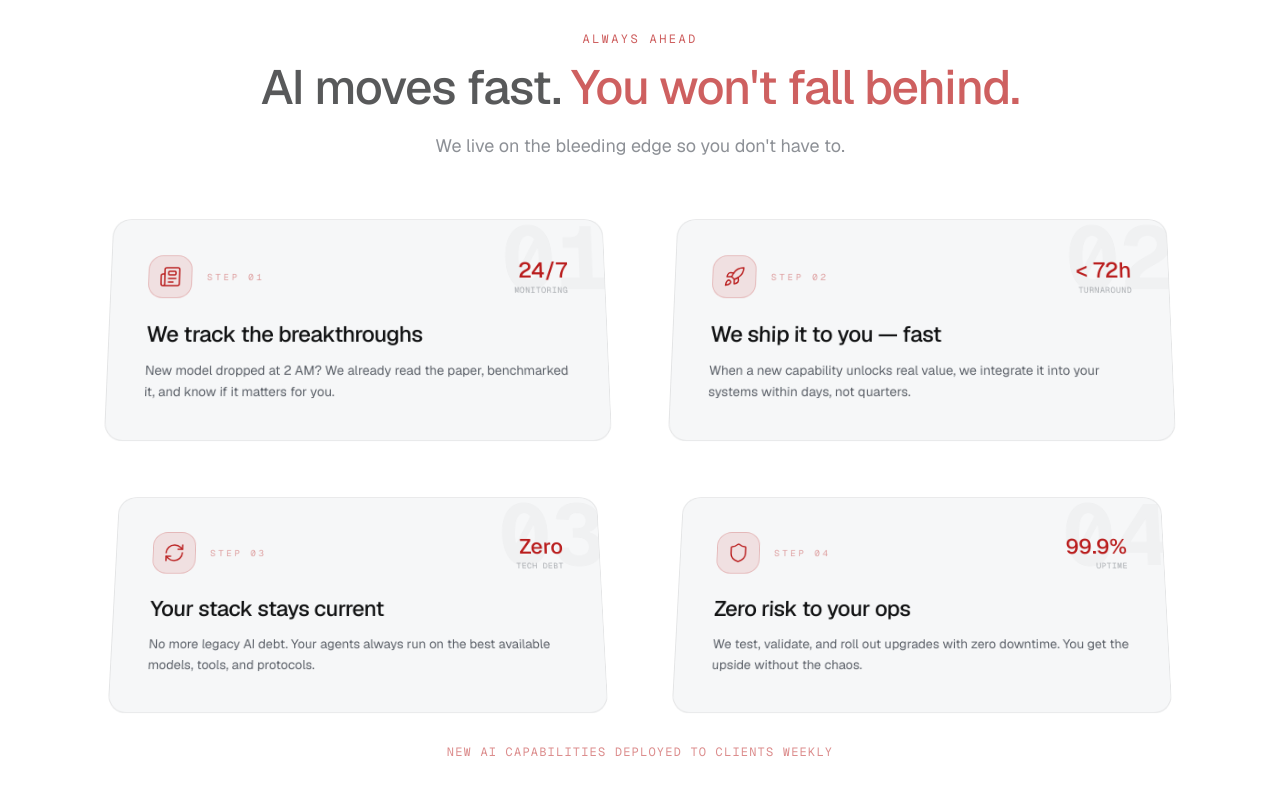
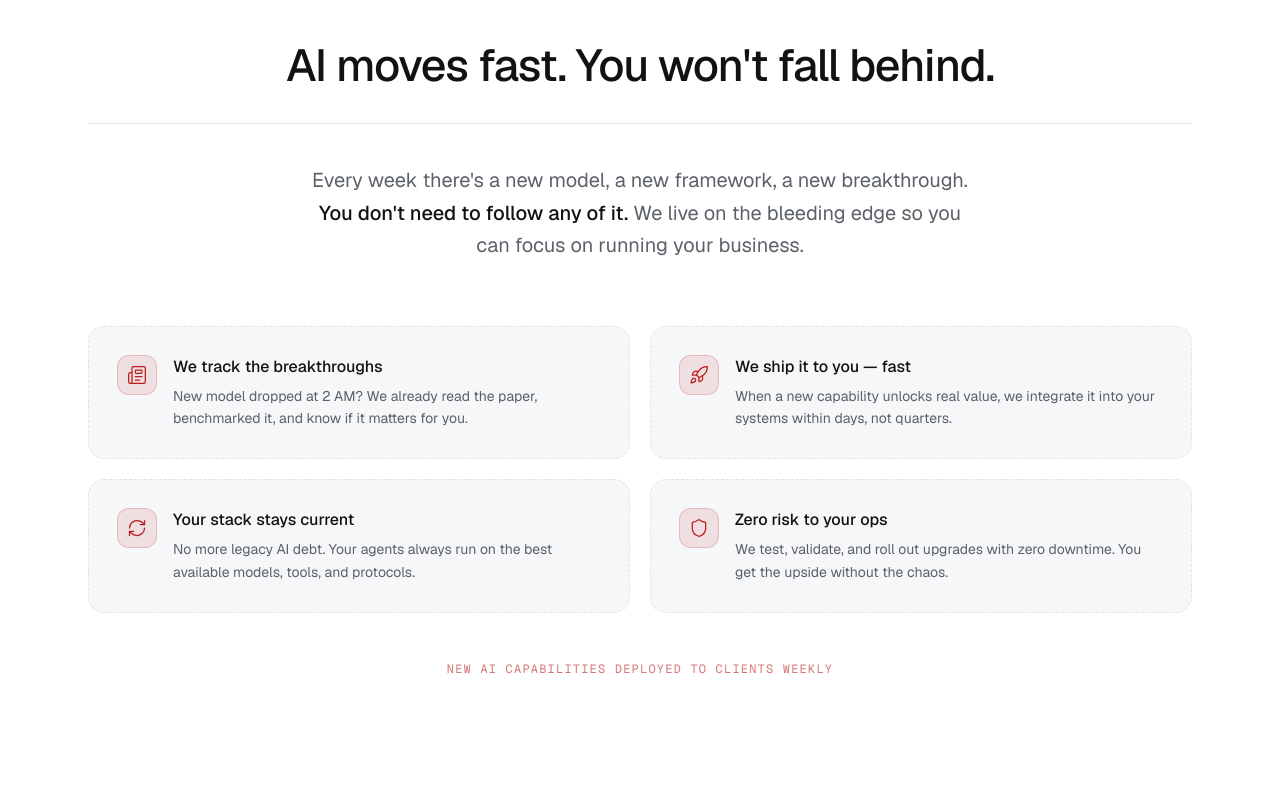
Before and after one commit to amer313/agentiks-landing, a Next.js app: page / in a window 1280 px wide. Shown: the part 5100-5900 px from the top of the page. Built offline with nearby package versions, Linux system fonts and the light colour scheme.

Commit message:
Replace 3D perspective cards with clean simple card layout
Remove the rotateX/translateZ animations. Cards now use simple
fade-up scroll reveals with staggered delays. Clean, readable,
no gimmicks.

```diff
--- a/components/sections/ai-edge.tsx
+++ b/components/sections/ai-edge.tsx
@@ -1,163 +1,81 @@
 "use client"
 
-import { useRef } from "react"
-import { motion, useScroll, useTransform } from "framer-motion"
 import { Newspaper, Rocket, RefreshCw, Shield } from "lucide-react"
+import { SectionHeader } from "@/components/section-header"
+import { ScrollReveal } from "@/components/scroll-reveal"
 
-const cards = [
+const pillars = [
   {
     icon: Newspaper,
-    num: "01",
     title: "We track the breakthroughs",
     desc: "New model dropped at 2 AM? We already read the paper, benchmarked it, and know if it matters for you.",
-    stat: "24/7",
-    statLabel: "monitoring",
   },
   {
     icon: Rocket,
-    num: "02",
     title: "We ship it to you — fast",
     desc: "When a new capability unlocks real value, we integrate it into your systems within days, not quarters.",
-    stat: "< 72h",
-    statLabel: "turnaround",
   },
   {
     icon: RefreshCw,
-    num: "03",
     title: "Your stack stays current",
     desc: "No more legacy AI debt. Your agents always run on the best available models, tools, and protocols.",
-    stat: "Zero",
-    statLabel: "tech debt",
   },
   {
     icon: Shield,
-    num: "04",
     title: "Zero risk to your ops",
     desc: "We test, validate, and roll out upgrades with zero downtime. You get the upside without the chaos.",
-    stat: "99.9%",
-    statLabel: "uptime",
   },
 ]
 
-function PerspectiveCard({ card, index }: { card: typeof cards[0]; index: number }) {
-  const ref = useRef<HTMLDivElement>(null)
-  const { scrollYProgress } = useScroll({
-    target: ref,
-    offset: ["start end", "center center"],
-  })
+export function AIEdge() {
+  return (
+    <section className="max-w-[1200px] mx-auto px-6 md:px-12 py-24 relative">
+      <SectionHeader
+        title="AI moves fast. You won't fall behind."
+        label="always ahead"
+        center
+      />
 
-  const Icon = card.icon
+      <ScrollReveal>
+        <div className="max-w-[680px] mx-auto text-center mb-16">
+          <p className="text-lg md:text-xl text-muted-foreground leading-relaxed">
+            Every week there&apos;s a new model, a new framework, a new breakthrough.{" "}
+            <span className="text-foreground font-medium">
+              You don&apos;t need to follow any of it.
+            </span>{" "}
+            We live on the bleeding edge so you can focus on running your business.
+          </p>
+        </div>
+      </ScrollReveal>
 
-  // Start tilted back in 3D, settle to flat
-  const rotateX = useTransform(scrollYProgress, [0, 1], [45, 0])
-  const translateZ = useTransform(scrollYProgress, [0, 1], [-200, 0])
-  const translateY = useTransform(scrollYProgress, [0, 1], [120, 0])
-  const opacity = useTransform(scrollYProgress, [0, 0.4], [0, 1])
-  const scale = useTransform(scrollYProgress, [0, 1], [0.85, 1])
-
-  return (
-    <motion.div
-      ref={ref}
-      style={{
-        perspective: "1200px",
-      }}
-    >
-      <motion.div
-        className="rounded-2xl border border-ag-line bg-card/90 backdrop-blur-sm p-8 md:p-10 relative overflow-hidden group hover:border-brand/20 transition-colors duration-300"
-        style={{
-          rotateX,
-          translateZ,
-          translateY,
-          opacity,
-          scale,
-          transformStyle: "preserve-3d",
-        }}
-        whileHover={{
-          translateY: -4,
-          rotateX: -2,
-          transition: { duration: 0.3 },
-        }}
-      >
-        {/* Big background number */}
-        <span className="absolute -top-2 -right-2 font-mono text-[100px] font-bold leading-none text-foreground/[0.03] select-none">
-          {card.num}
-        </span>
-
-        <div className="relative z-10">
-          <div className="flex items-center justify-between mb-6">
-            <div className="flex items-center gap-4">
-              <div className="w-12 h-12 rounded-xl bg-brand/10 border border-brand/20 flex items-center justify-center group-hover:bg-brand/15 transition-colors">
-                <Icon className="w-6 h-6 text-brand" strokeWidth={1.5} />
+      <div className="grid grid-cols-1 md:grid-cols-2 gap-5">
+        {pillars.map((p, i) => {
+          const Icon = p.icon
+          return (
+            <ScrollReveal key={i} delay={i * 0.08}>
+              <div className="group rounded-xl border border-dashed border-ag-line bg-ag-surface p-7 h-full transition-colors hover:border-brand/20">
+                <div className="flex items-start gap-4">
+                  <div className="w-10 h-10 rounded-lg bg-brand/10 border border-brand/20 flex items-center justify-center shrink-0 group-hover:bg-brand/15 transition-colors">
+                    <Icon className="w-5 h-5 text-brand" strokeWidth={1.5} />
+                  </div>
+                  <div>
+                    <h3 className="text-base font-medium text-foreground mb-1.5">{p.title}</h3>
+                    <p className="text-sm text-muted-foreground leading-relaxed">{p.desc}</p>
+                  </div>
+                </div>
               </div>
-              <span className="font-mono text-[10px] text-brand/40 tracking-[0.3em]">
-                STEP {card.num}
-              </span>
-            </div>
-            <div className="text-right">
-              <div className="text-2xl font-medium text-brand">{card.stat}</div>
-              <div className="font-mono text-[9px] text-muted-foreground/50 tracking-wider uppercase">{card.statLabel}</div>
-            </div>
-          </div>
-
-          <h3 className="text-xl md:text-2xl font-medium mb-3 tracking-tight">{card.title}</h3>
-          <p className="text-sm text-muted-foreground leading-relaxed">{card.desc}</p>
-        </div>
-
-        {/* Hover glow */}
-        <div className="absolute inset-0 rounded-2xl opacity-0 group-hover:opacity-100 transition-opacity duration-500 bg-[radial-gradient(circle_at_50%_0%,rgba(220,38,38,0.06),transparent_70%)] pointer-events-none" />
-      </motion.div>
-    </motion.div>
-  )
-}
-
-export function AIEdge() {
-  const sectionRef = useRef<HTMLDivElement>(null)
-  const { scrollYProgress } = useScroll({
-    target: sectionRef,
-    offset: ["start end", "start start"],
-  })
-
-  const headerY = useTransform(scrollYProgress, [0, 1], [80, 0])
-  const headerOpacity = useTransform(scrollYProgress, [0, 0.6], [0, 1])
-
-  return (
-    <section ref={sectionRef} className="max-w-[1200px] mx-auto px-6 md:px-12 py-24 relative overflow-visible">
-      {/* Header with its own scroll animation */}
-      <motion.div
-        className="text-center mb-16"
-        style={{ y: headerY, opacity: headerOpacity }}
-      >
-        <p className="font-mono text-xs tracking-[0.2em] uppercase text-brand mb-4">
-          always ahead
-        </p>
-        <h2 className="text-3xl md:text-5xl font-medium tracking-tight">
-          AI moves fast.{" "}
-          <span className="text-brand">You won&apos;t fall behind.</span>
-        </h2>
-        <p className="text-lg text-muted-foreground max-w-[550px] mx-auto mt-5 leading-relaxed">
-          We live on the bleeding edge so you don&apos;t have to.
-        </p>
-      </motion.div>
-
-      {/* 3D perspective grid */}
-      <div className="grid grid-cols-1 md:grid-cols-2 gap-6">
-        {cards.map((card, i) => (
-          <PerspectiveCard key={i} card={card} index={i} />
-        ))}
+            </ScrollReveal>
+          )
+        })}
       </div>
 
-      {/* Bottom tag */}
-      <motion.div
-        className="mt-14 text-center"
-        initial={{ opacity: 0 }}
-        whileInView={{ opacity: 1 }}
-        viewport={{ once: true }}
-        transition={{ delay: 0.5 }}
-      >
-        <p className="font-mono text-xs tracking-widest uppercase text-brand/50">
-          New AI capabilities deployed to clients weekly
-        </p>
-      </motion.div>
+      <ScrollReveal delay={0.3}>
+        <div className="mt-12 text-center">
+          <p className="font-mono text-xs tracking-widest uppercase text-brand/60">
+            New AI capabilities deployed to clients weekly
+          </p>
+        </div>
+      </ScrollReveal>
     </section>
   )
 }
```
